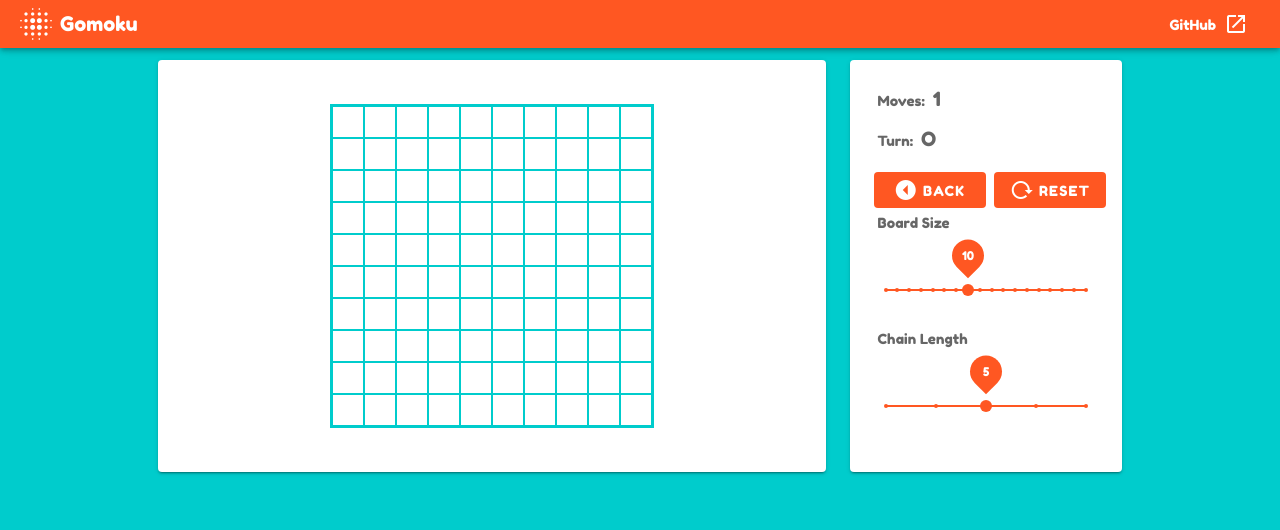
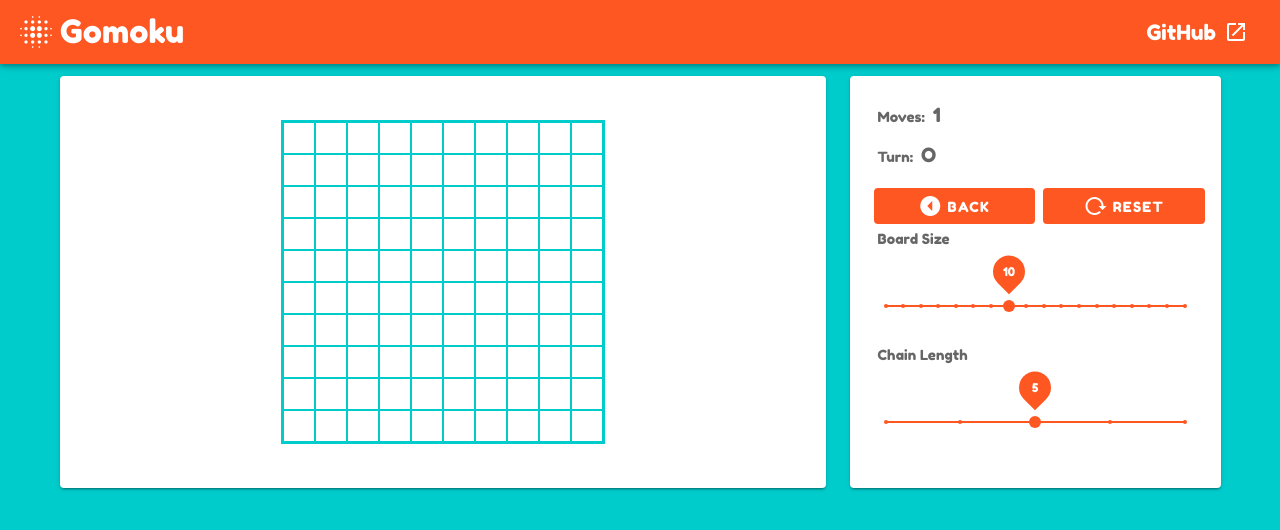
Before and after one commit to azureleaf/gomoku-vue, a Vue app: page / in a window 1280 px wide. Shown: the top 530 px of the page. Built offline with nearby package versions, Linux system fonts and the light colour scheme.

Commit message:
style: Increase font size, Slow SVG animation

```diff
--- a/src/App.vue
+++ b/src/App.vue
@@ -1,9 +1,11 @@
 <template>
   <v-app>
-    <v-app-bar app color="deep-orange" dark dense>
+    <v-app-bar app color="deep-orange" dark>
       <div class="d-flex align-center">
         <v-icon x-large class="mr-1">mdi-blur</v-icon>
-        <v-toolbar-title class="setFont">{{ title }}</v-toolbar-title>
+        <v-toolbar-title class="setFont" style="font-size: 2em;">
+          {{ title }}
+        </v-toolbar-title>
       </div>
       <v-spacer></v-spacer>
       <v-btn
@@ -11,15 +13,18 @@
         target="_blank"
         text
       >
-        <span class="mr-2 setFont disableCapsLock">GitHub</span>
+        <span class="mr-2 setFont disableCapsLock" style="font-size: 1.5em;">
+          GitHub
+        </span>
         <v-icon>mdi-open-in-new</v-icon>
+        <!-- <v-icon large>mdi-github</v-icon> -->
       </v-btn>
     </v-app-bar>
 
     <v-content id="main">
       <v-container>
         <v-row justify="center">
-          <v-col cols="12" md="7">
+          <v-col cols="12" sm="8">
             <v-card class="d-flex justify-center" height="100%">
               <v-card-text class="d-flex justify-center align-center">
                 <div>
@@ -28,7 +33,7 @@
               </v-card-text>
             </v-card>
           </v-col>
-          <v-col cols="12" md="3">
+          <v-col cols="12" sm="4">
             <v-card height="100%">
               <v-card-text>
                 <Panel></Panel>
--- a/src/components/SymbolX.vue
+++ b/src/components/SymbolX.vue
@@ -35,14 +35,14 @@ export default {
 <style scoped lang="stylus">
 .cross1 {
   stroke-dasharray: 100;
-  animation: animateCross1 0.3s linear forwards;
+  animation: animateCross1 0.4s linear forwards;
 }
 
 .cross2 {
   stroke-dasharray: 100;
   stroke-dashoffset: 100;
-  animation: animateCross2 0.3s linear forwards;
-  animation-delay: 0.2s;
+  animation: animateCross2 0.4s linear forwards;
+  animation-delay: 0.3s;
 }
 
 @keyframes animateCross1 {
```
